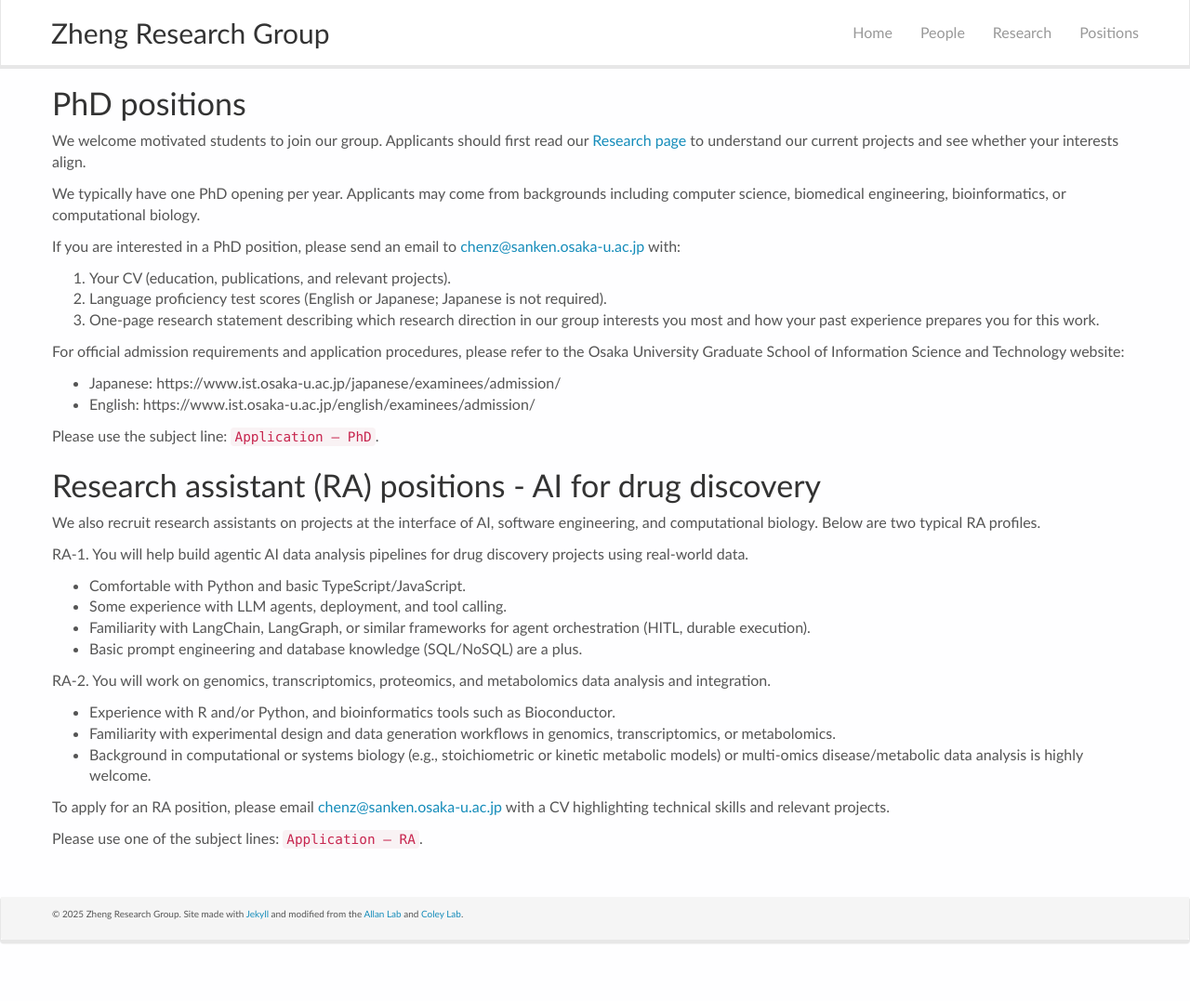
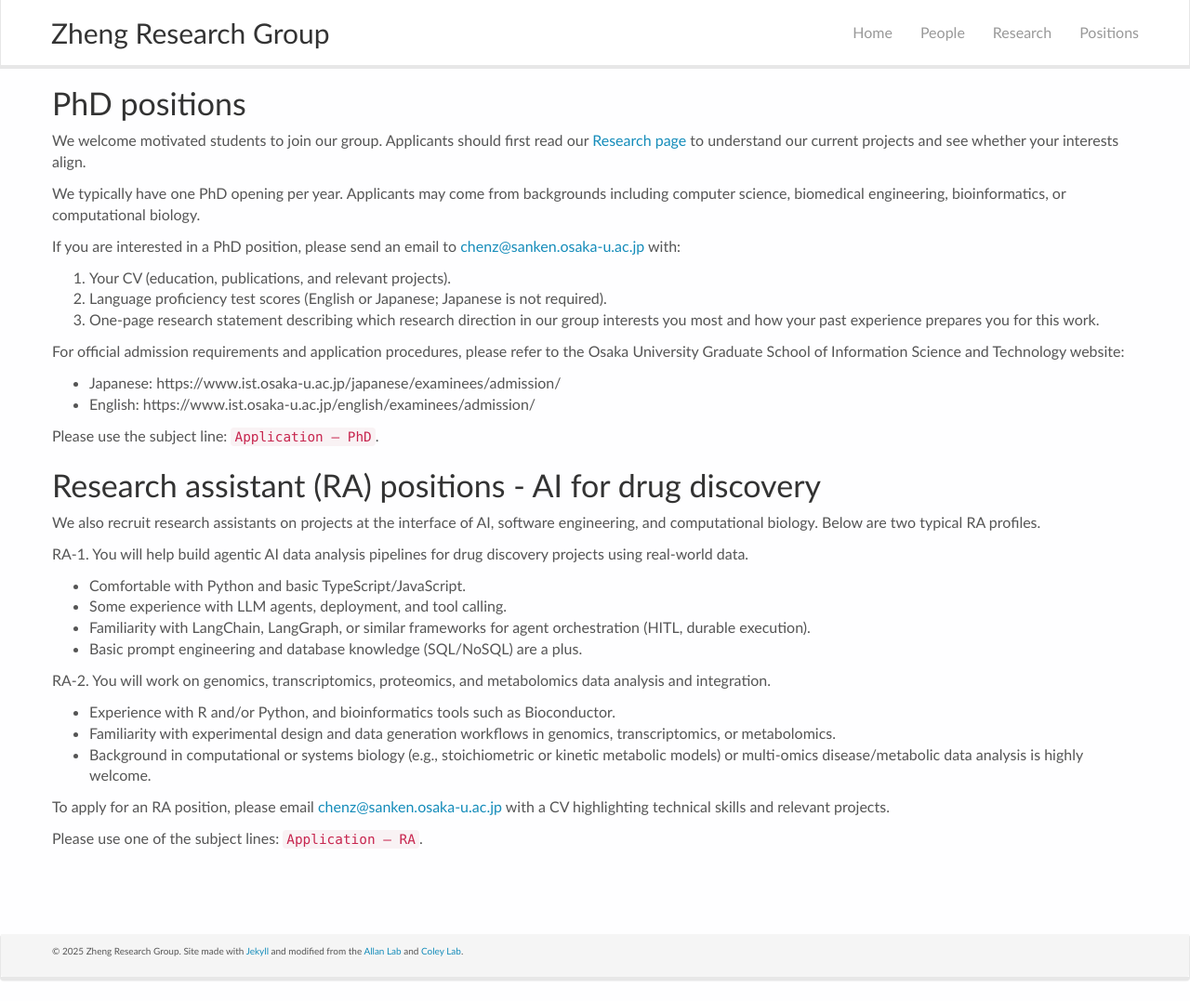
Before and after one commit to zhengchen3/zhengchen3.github.io, a Jekyll site: the page built from _pages/openings.md, in a window 1280 px wide and 1077 px high. Shown: the whole window at 93% size. Built offline with Jekyll 4.4.1, drawn with Linux system fonts in a browser that asks for light colours; nearby versions of some CDN libraries.

```diff
--- a/_pages/openings.md
+++ b/_pages/openings.md
@@ -5,6 +5,8 @@ excerpt: "PhD and research assistant openings in AI for health and multi-omics."
 sitemap: false
 permalink: /vacancies
 ---
+
+
 
 <style>
 @media (min-height: 600px) {
@@ -58,4 +60,4 @@ To apply for an RA position, please email [chenz@sanken.osaka-u.ac.jp](mailto:ch
 Please use one of the subject lines: `Application – RA`.
 
 
-<div style="height:40px;"></div>
+<div style="height:80px;"></div>
```
